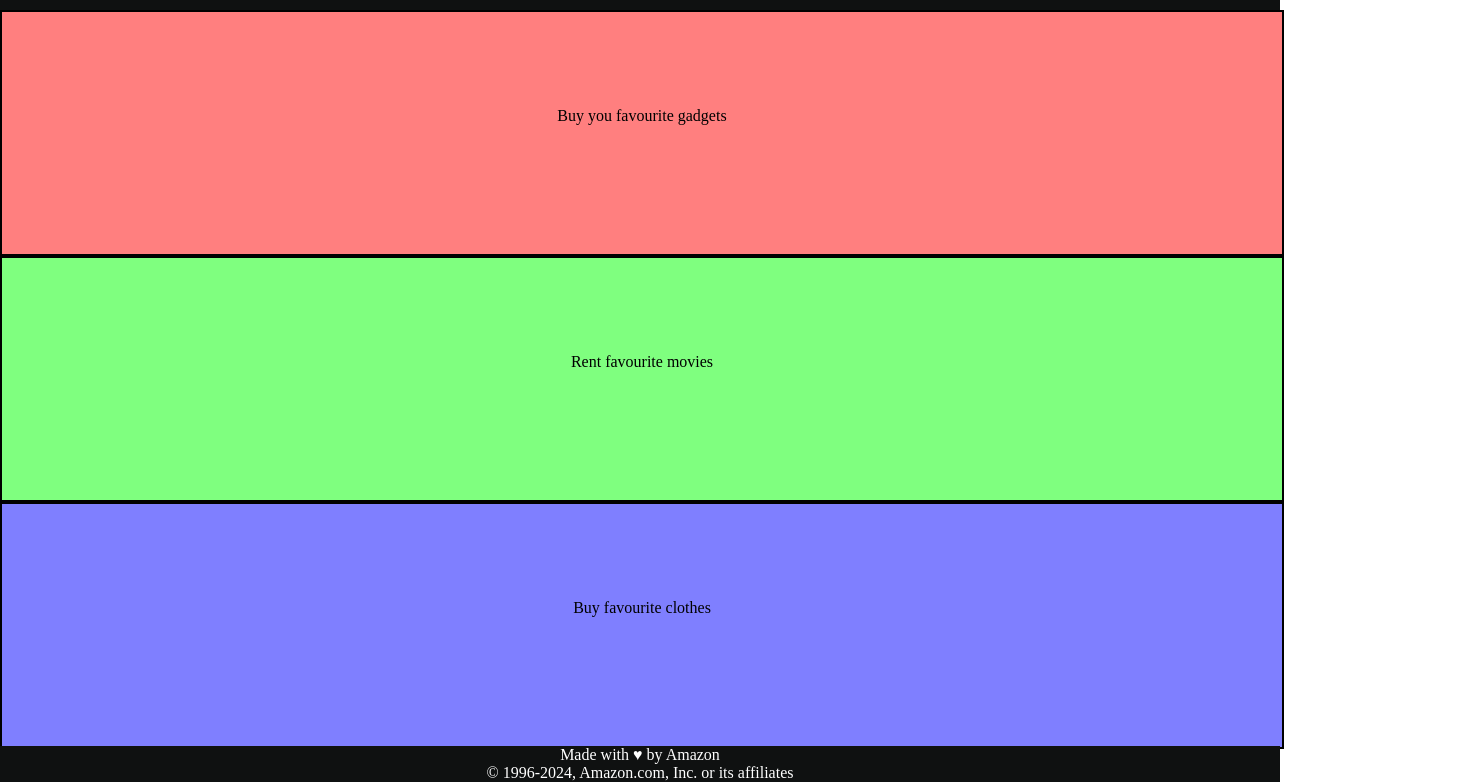
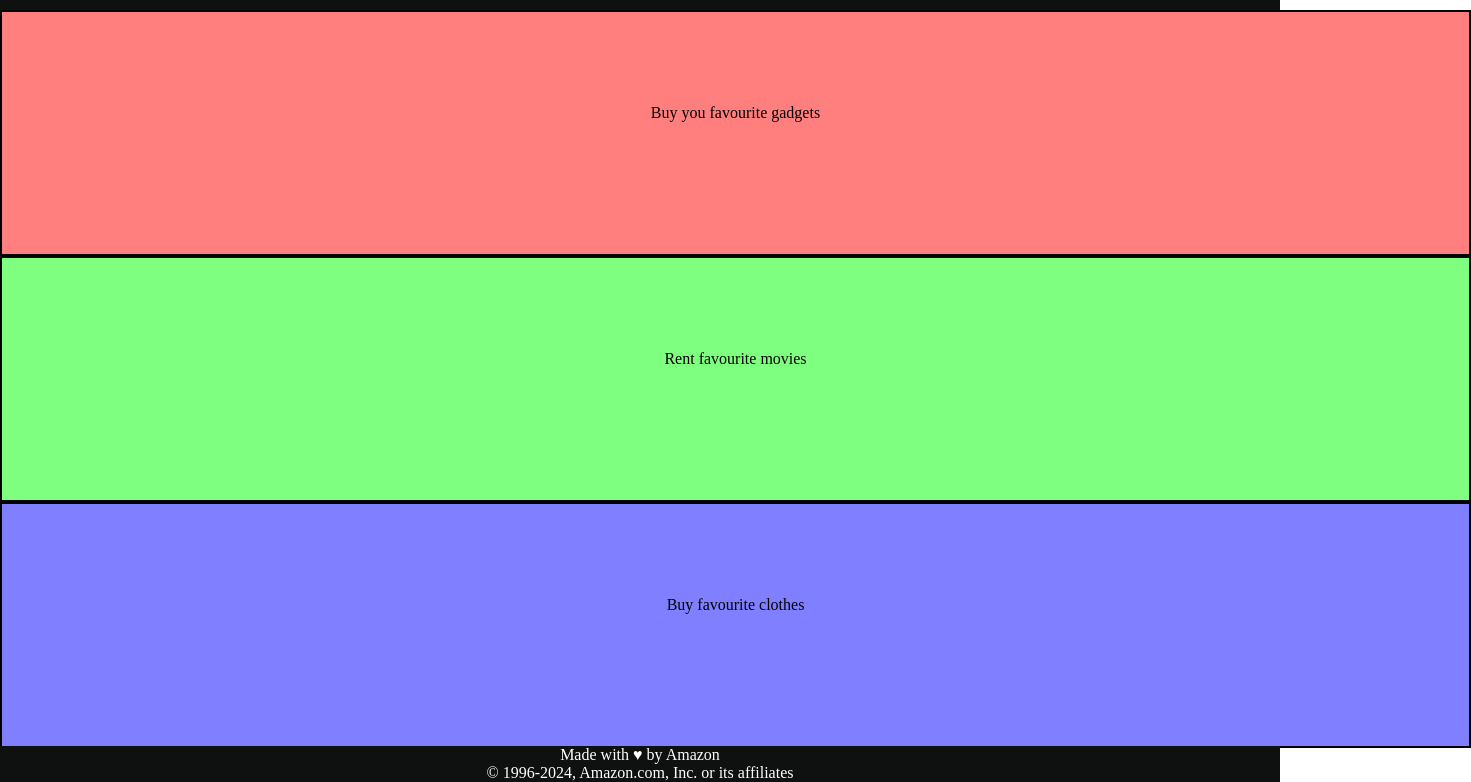
Before and after one commit to sillydotdev/html-css, a plain HTML site: page CSS/07_webLayout.html in a window 1280 px wide. Shown: the part 50-832 px from the top of the page, 1471 px wide, since content can reach past the window. Drawn offline with Linux system fonts and the light colour scheme.

Commit message:
web layout project

```diff
--- a/CSS/07_webLayout.css
+++ b/CSS/07_webLayout.css
@@ -31,12 +31,12 @@ a {
 }
 
 .contentBox {
-    height: 20%;
-    width: 100%;
+    height: 150px;
+    width: 1467px;
     border: 2px solid black;
     /* display: inline-block; */
     text-align: center;
-    padding-top: 95px;
+    padding-top: 92px;
 }
 
 #content {
```
